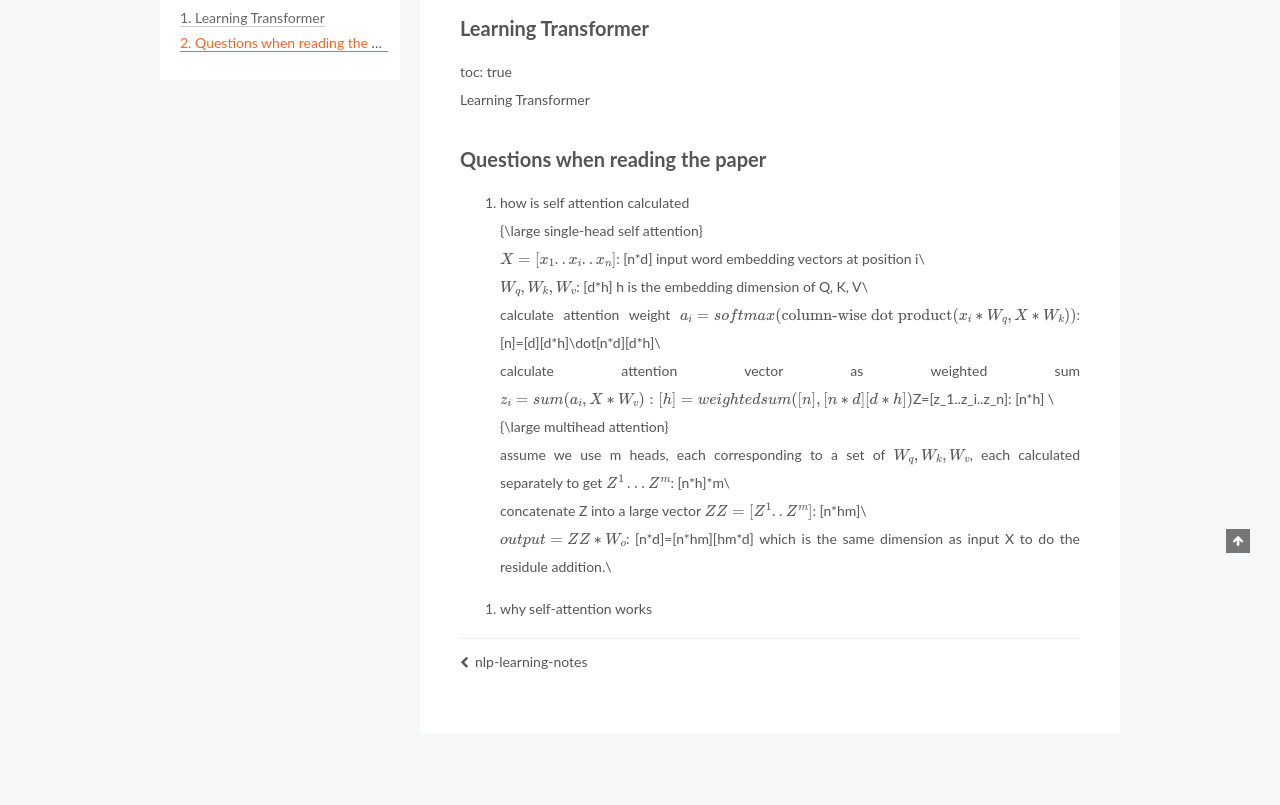
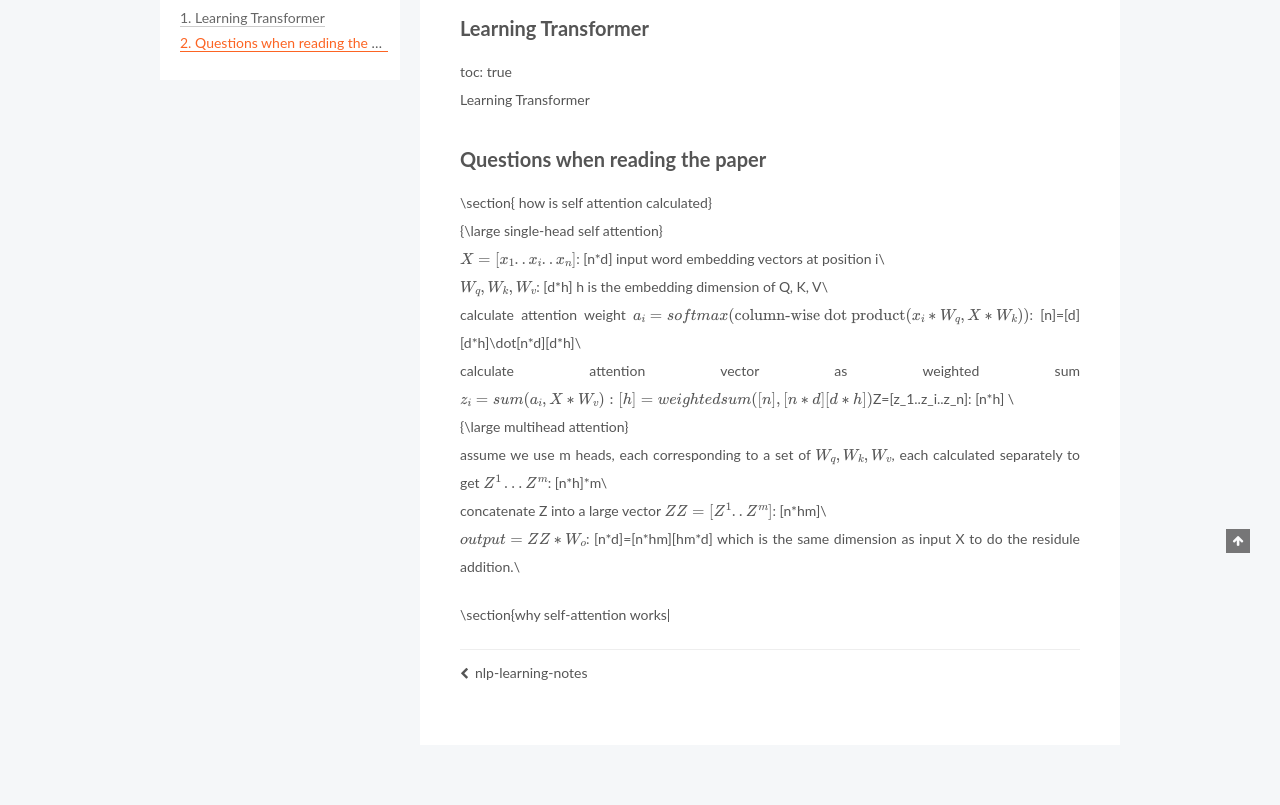
Before and after one commit to hanweiWill/hanweiWill.github.io, a plain HTML site: page 2020/01/22/Transformer/index.html in a window 1280 px wide. Shown: the part 347-1152 px from the top of the page. Drawn offline with nearby package versions, Linux system fonts and the light colour scheme; some packages are replaced by stand-ins of ours.

Commit message:
Site updated: 2020-01-22 17:03:03

```diff
--- a/2020/01/22/Transformer/index.html
+++ b/2020/01/22/Transformer/index.html
@@ -79,15 +79,15 @@
 
 
 
-<meta name="description" content="title: Learning note of Transformerdate: 2020-01-22 14:28:27tags: nlp Learning Transformertoc: trueLearning Transformer Questions when reading the paper how is self attention calculated{\large single">
+<meta name="description" content="title: Learning note of Transformerdate: 2020-01-22 14:28:27tags: nlp Learning Transformertoc: trueLearning Transformer Questions when reading the paper\section{ how is self attention calculated}{\la">
 <meta property="og:type" content="article">
 <meta property="og:title" content="Transformer">
 <meta property="og:url" content="http://yoursite.com/2020/01/22/Transformer/index.html">
 <meta property="og:site_name" content="CV&amp;NLP">
-<meta property="og:description" content="title: Learning note of Transformerdate: 2020-01-22 14:28:27tags: nlp Learning Transformertoc: trueLearning Transformer Questions when reading the paper how is self attention calculated{\large single">
+<meta property="og:description" content="title: Learning note of Transformerdate: 2020-01-22 14:28:27tags: nlp Learning Transformertoc: trueLearning Transformer Questions when reading the paper\section{ how is self attention calculated}{\la">
 <meta property="og:locale" content="en_US">
 <meta property="article:published_time" content="2020-01-22T06:28:27.763Z">
-<meta property="article:modified_time" content="2020-01-22T08:44:47.369Z">
+<meta property="article:modified_time" content="2020-01-22T09:01:24.151Z">
 <meta property="article:author" content="Will">
 <meta name="twitter:card" content="summary">
 
@@ -322,12 +322,8 @@
         <hr>
 <p>title: Learning note of Transformer<br>date: 2020-01-22 14:28:27<br>tags: nlp</p>
 <h2 id="Learning-Transformer"><a href="#Learning-Transformer" class="headerlink" title="Learning Transformer"></a>Learning Transformer</h2><p>toc: true<br>Learning Transformer</p>
-<h2 id="Questions-when-reading-the-paper"><a href="#Questions-when-reading-the-paper" class="headerlink" title="Questions when reading the paper"></a>Questions when reading the paper</h2><ol>
-<li>how is self attention calculated<br>{\large single-head self attention}<br>$X=[x_1..x_i..x_n]$: [n*d] input word embedding vectors at position i\\<br>$W_q, W_k, W_v$: [d*h] h is the embedding dimension of Q, K, V\\<br>calculate attention weight $a_i=softmax(\text{column-wise dot product}(x_i*W_q, X*W_k))$: [n]=[d][d*h]\dot[n*d][d*h]\\<br>calculate attention vector as weighted sum $z_i=sum(a_i,X*W_v): [h]=weighted sum([n], [n*d][d*h])\\<br>$Z=[z_1..z_i..z_n]: [n*h] \\<br>{\large multihead attention}<br>assume we use m heads, each corresponding to a set of $W_q,W_k,W_v$, each calculated separately to get $Z^1…Z^m$: [n*h]*m\\<br>concatenate Z into a large vector $ZZ=[Z^1..Z^m]$: [n*hm]\\<br>$output=ZZ*W_o$: [n*d]=[n*hm][hm*d] which is the same dimension as input X to do the residule addition.\\</li>
-</ol>
-<ol>
-<li>why self-attention works</li>
-</ol>
+<h2 id="Questions-when-reading-the-paper"><a href="#Questions-when-reading-the-paper" class="headerlink" title="Questions when reading the paper"></a>Questions when reading the paper</h2><p>\section{ how is self attention calculated}<br>{\large single-head self attention}<br>$X=[x_1..x_i..x_n]$: [n*d] input word embedding vectors at position i\\<br>$W_q, W_k, W_v$: [d*h] h is the embedding dimension of Q, K, V\\<br>calculate attention weight $a_i=softmax(\text{column-wise dot product}(x_i*W_q, X*W_k))$: [n]=[d][d*h]\dot[n*d][d*h]\\<br>calculate attention vector as weighted sum $z_i=sum(a_i,X*W_v): [h]=weighted sum([n], [n*d][d*h])\\<br>$Z=[z_1..z_i..z_n]: [n*h] \\<br>{\large multihead attention}<br>assume we use m heads, each corresponding to a set of $W_q,W_k,W_v$, each calculated separately to get $Z^1…Z^m$: [n*h]*m\\<br>concatenate Z into a large vector $ZZ=[Z^1..Z^m]$: [n*hm]\\<br>$output=ZZ*W_o$: [n*d]=[n*hm][hm*d] which is the same dimension as input X to do the residule addition.\\</p>
+<p>\section{why self-attention works|</p>
 
 
     </div>
```
Also changed, not shown: index.html (+2 -6 lines).
